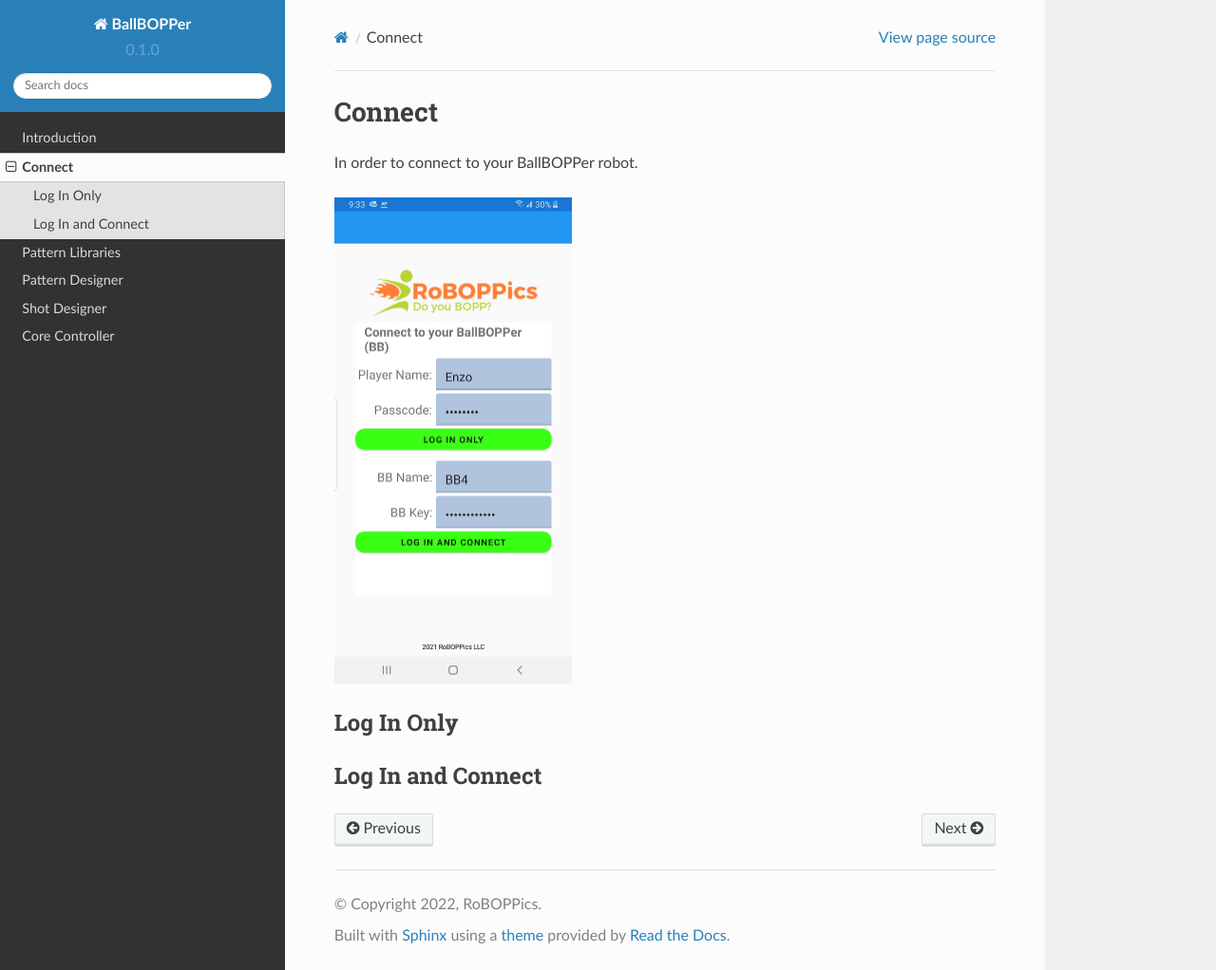
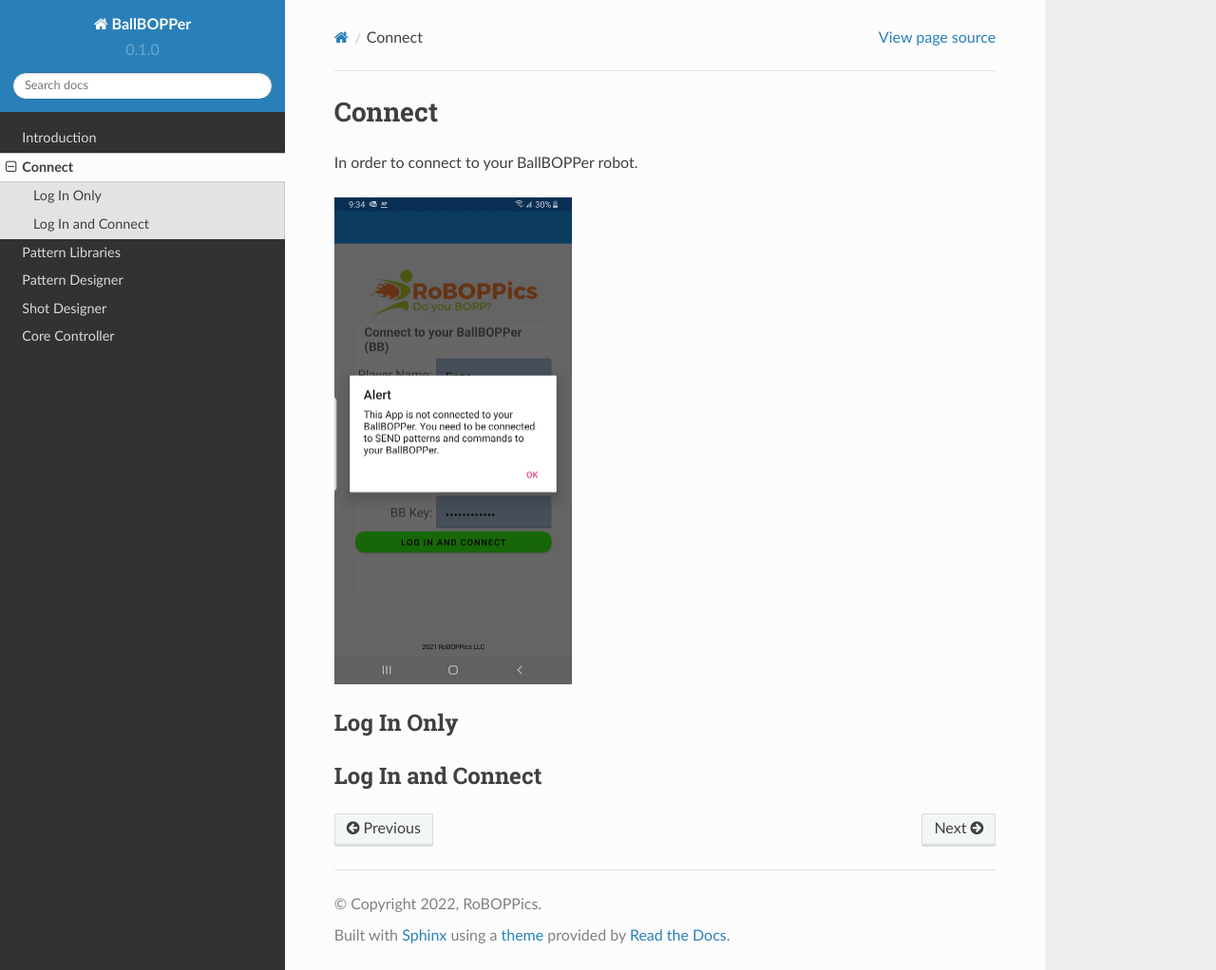
Before and after one commit to mtyeager/BBDocs, a Sphinx documentation site: the page built from docs/source/connect.rst, in a window 1280 px wide and 1022 px high. Shown: the whole window at 95% size. Built offline with Sphinx 7.4.7 and the Read the Docs theme 2.0.0, drawn with Linux system fonts in a browser that asks for light colours.

Commit message:
Update connect.rst

```diff
--- a/docs/source/connect.rst
+++ b/docs/source/connect.rst
@@ -3,7 +3,7 @@
 
 In order to connect to your BallBOPPer robot.
 
-.. image:: images/Connect500.png
+.. image:: images/ConnectAlert500.png
  :scale: 50 %
 
 .. loginonly:
```
